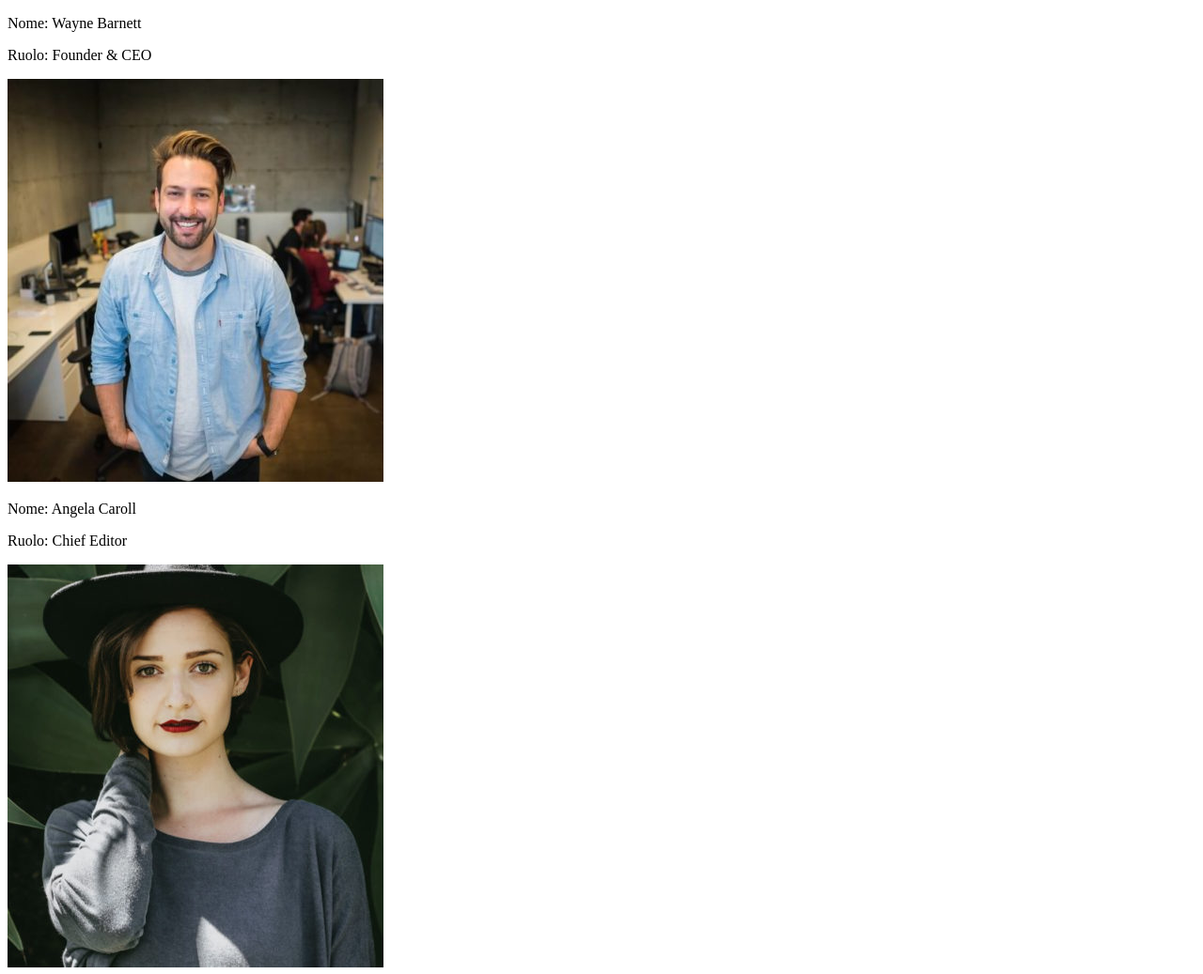
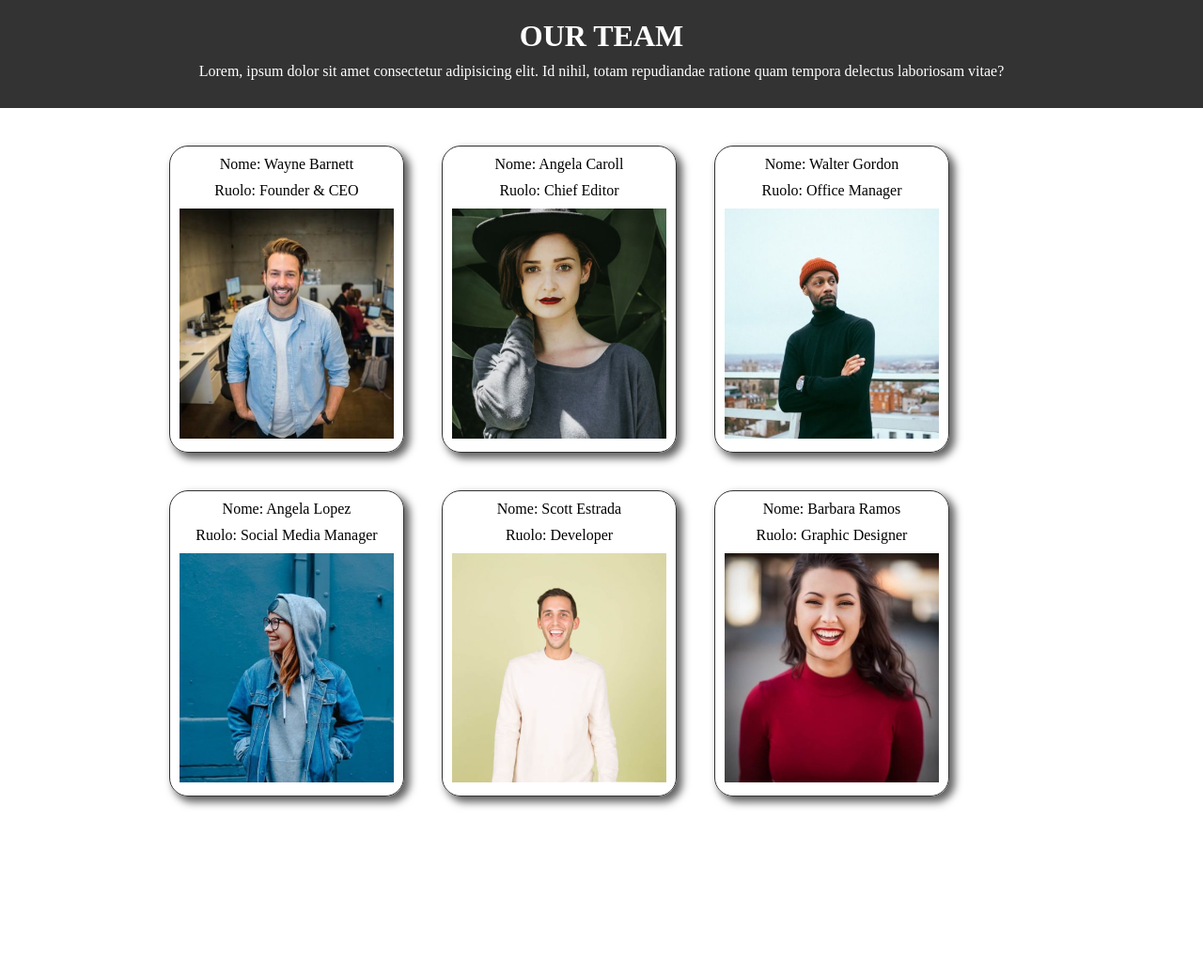
Before and after one commit to CosimoPetrarca/js-our-team, a plain HTML site: page index.html in a window 1280 px wide. Shown: the top 1037 px of the page at 94% size. After the commit the page ends 888 px from the top, so only its background shows below. Drawn offline with Linux system fonts and the light colour scheme.

Commit message:
pagina html di un certo livello

```diff
--- /dev/null
+++ b/css/style.css
@@ -0,0 +1,63 @@
+/*----------
+   RESET
+-----------*/
+
+* {
+    padding: 0;
+    margin: 0;
+    box-sizing: border-box;
+}
+
+/* Stili per l'header */
+header {
+    background-color: #333;
+    color: white;
+    padding: 20px;
+    text-align: center;
+}
+
+header h1 {
+    margin: 0;
+    padding-bottom: 10px;
+}
+
+/* Stili per il main */
+main {
+    max-width: 1000px;
+    margin: 0 auto;
+    padding: 20px;
+}
+
+/* Stili per la sezione del team */
+#team {
+    text-align: center;
+}
+
+#team h2 {
+    margin-top: 0;
+}
+
+.member {
+    display: inline-block;
+    margin: 20px;
+    border: 1px solid #333;
+    border-radius: 20px;
+    box-shadow: 5px 5px 9px 1px rgba(0, 0, 0, 0.62);
+    padding: 10px;
+    text-align: left;
+    width: 250px;
+}
+
+.member img {
+    max-width: 100%;
+}
+
+.member p {
+    margin: 0;
+    text-align: center;
+
+}
+
+p{
+    padding-bottom: 10px;
+}
--- a/index.html
+++ b/index.html
@@ -1,14 +1,25 @@
 <!DOCTYPE html>
 <html lang="en">
+
 <head>
     <meta charset="UTF-8">
     <meta http-equiv="X-UA-Compatible" content="IE=edge">
     <meta name="viewport" content="width=device-width, initial-scale=1.0">
     <title>Our Team</title>
+    <link rel="stylesheet" href="css/style.css">
 </head>
+
 <body>
-    <div id="team-list">
-    </div>
+    <header>
+        <h1>OUR TEAM</h1>
+        <p>Lorem, ipsum dolor sit amet consectetur adipisicing elit. Id nihil, totam repudiandae ratione quam tempora
+            delectus laboriosam vitae?</p>
+    </header>
+    <main>
+        <div id="team-list">
+        </div>
+    </main>
     <script src="js/main.js"></script>
 </body>
+
 </html>
```
